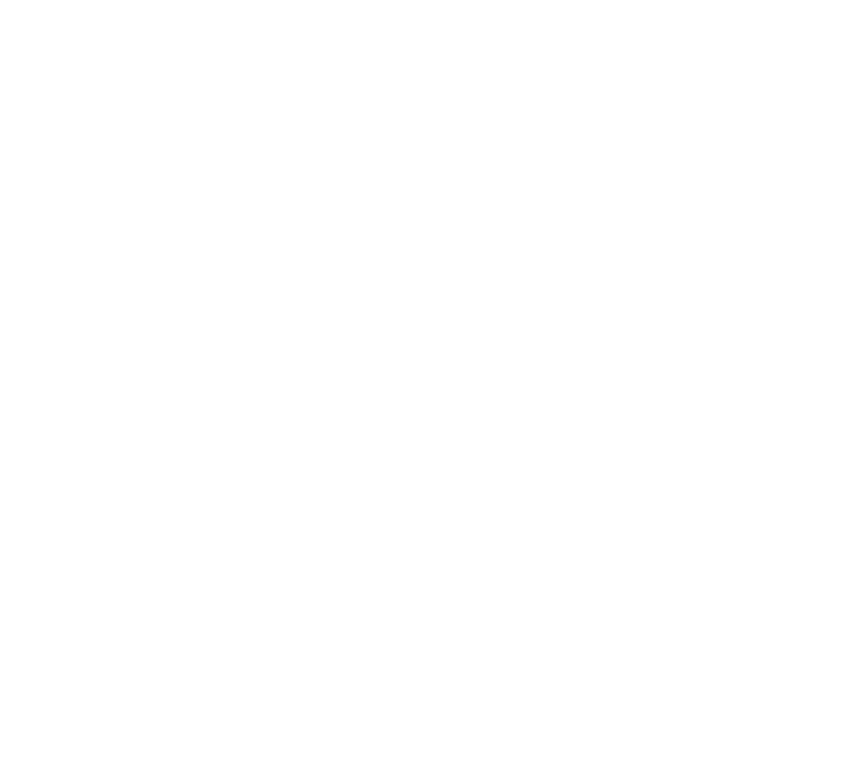
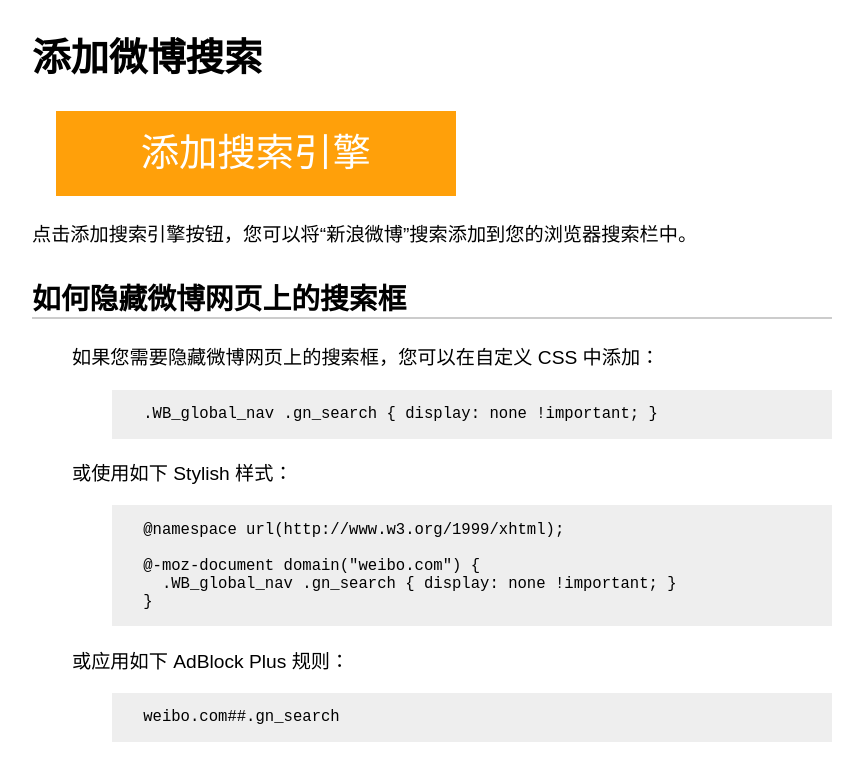
Before and after one commit to tiansh/yawf, a plain HTML site: page weibo_search.html in a window 1280 px wide. Shown: the whole page, without its empty margins (208-1071 px from the left). Drawn offline with Linux system fonts and the light colour scheme.

Commit message:
将微博的搜索添加到浏览器搜索栏

```diff
--- a/main.css
+++ b/main.css
@@ -13,3 +13,4 @@
 dl dd a:hover { background: #ffb137; color: #fff; }
 #checkFx { display: none; }
 .in { margin-left: 40px; }
+pre { background: #eee; padding: 1em 2em; }
--- a/weibo_search.html
+++ b/weibo_search.html
@@ -3,13 +3,39 @@
 <head>
   <meta charset="utf-8" />
   <meta http-equiv="X-UA-Compatible" content="IE=Edge,chrome=1" />
-  <title>将微博搜索添加到您的 Mozilla Firefox 浏览器</title>
+  <title>将微博搜索添加到您的浏览器</title>
   <link rel="canonical" href="https://tiansh.github.io/yawf/weibo_search.html">
+  <link rel="stylesheet" href="main.css" />
+  <script>
+    function addWeiboSearch() { window.external.AddSearchProvider('https://tiansh.github.io/yawf/weibo_search.xml'); }
+  </script>
 </head>
 <body>
-  <script>
-    window.external.AddSearchProvider('https://tiansh.github.io/yawf/weibo_search.xml');
-    window.close();
-  </script>
+  <h1>添加微博搜索</h1>
+  <nav>
+    <dl>
+      <dt><a class="install" href="javascript:addWeiboSearch();">添加搜索引擎</a></dt>
+    </dl>
+  </nav>
+  <header><p>点击添加搜索引擎按钮，您可以将“新浪微博”搜索添加到您的浏览器搜索栏中。</p></header>
+  <h2>如何隐藏微博网页上的搜索框</h2>
+  <div class="in">
+    <p>如果您需要隐藏微博网页上的搜索框，您可以在自定义 CSS 中添加：</p>
+    <div class="in">
+      <pre>.WB_global_nav .gn_search { display: none !important; }</pre>
+    </div>
+    <p>或使用如下 Stylish 样式：</p>
+    <div class="in">
+      <pre>@namespace url(http://www.w3.org/1999/xhtml);
+
+@-moz-document domain("weibo.com") {
+  .WB_global_nav .gn_search { display: none !important; }
+}</pre>
+    </div>
+    <p>或应用如下 AdBlock Plus 规则：</p>
+    <div class="in">
+      <pre>weibo.com##.gn_search</pre>
+    </div>
+  </div>
 </body>
 </html>
```
Also changed, not shown: weibo_search.xml (+1 -1 lines).
